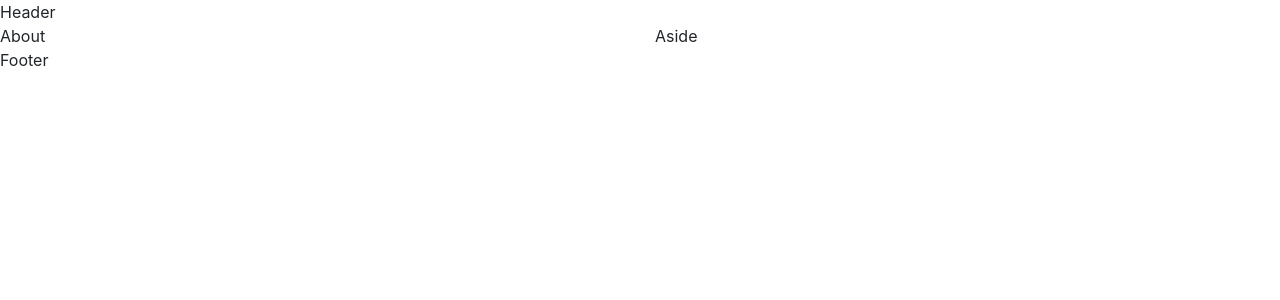
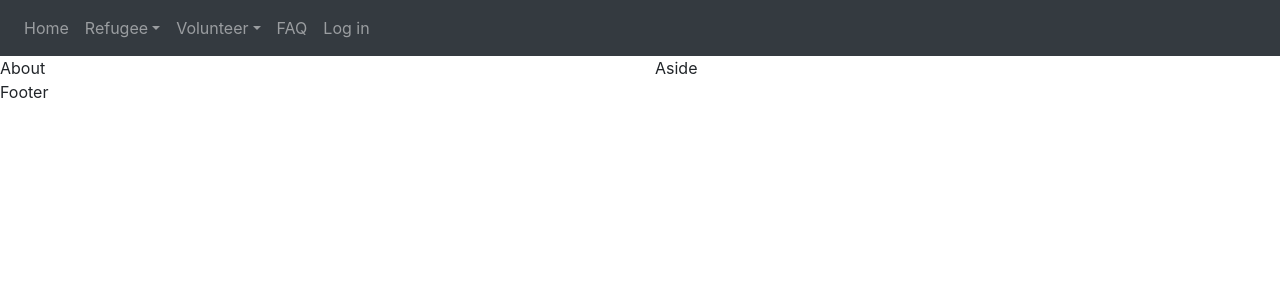
Before and after one commit to HackYourFutureBelgium/class-5-project-vrconnection, a React app in the folder frontend/: page / in a window 1280 px wide. Shown: the top 300 px of the page. Built offline with nearby package versions, Linux system fonts and the light colour scheme; no server answers.

Commit message:
Feat(Menu Component)added

```diff
--- a/frontend/src/components/Layout.jsx
+++ b/frontend/src/components/Layout.jsx
@@ -5,11 +5,12 @@ import {
   Switch,
   Route,
 } from 'react-router-dom';
+import Menu from './Menu';
 
 const Layout = () => (
   <Router>
     <Row>
-      <Col lg={12}>Header</Col>
+      <Col lg={12}><Menu /></Col>
     </Row>
     <Switch>
       <Row>
--- /dev/null
+++ b/frontend/src/components/Menu.jsx
@@ -0,0 +1,25 @@
+import React from 'react';
+import { Navbar, Nav, NavDropdown } from 'react-bootstrap';
+
+const Menu = () => (
+  <Navbar collapseOnSelect expand="sm" variant="dark" bg="dark" text="white">
+    <Navbar.Toggle aria-controls="responsive-navbar-nav" />
+    <Navbar.Collapse id="responsive-navbar-nav">
+      <Nav className="mr-auto">
+        <Nav.Link href="/">Home</Nav.Link>
+        <NavDropdown title="Refugee" id="collasible-nav-dropdown">
+          <NavDropdown.Item href="/refugees/profile">Profile</NavDropdown.Item>
+          <NavDropdown.Item href="/refugees/signup">Sign up</NavDropdown.Item>
+        </NavDropdown>
+        <NavDropdown title="Volunteer" id="collasible-nav-dropdown">
+          <NavDropdown.Item href="/volunteers/profile">Profile</NavDropdown.Item>
+          <NavDropdown.Item href="/volunteers/signup">Sign up</NavDropdown.Item>
+        </NavDropdown>
+        <Nav.Link href="/faq">FAQ</Nav.Link>
+        <Nav.Link href="/login">Log in</Nav.Link>
+      </Nav>
+    </Navbar.Collapse>
+  </Navbar>
+);
+
+export default Menu;
```
